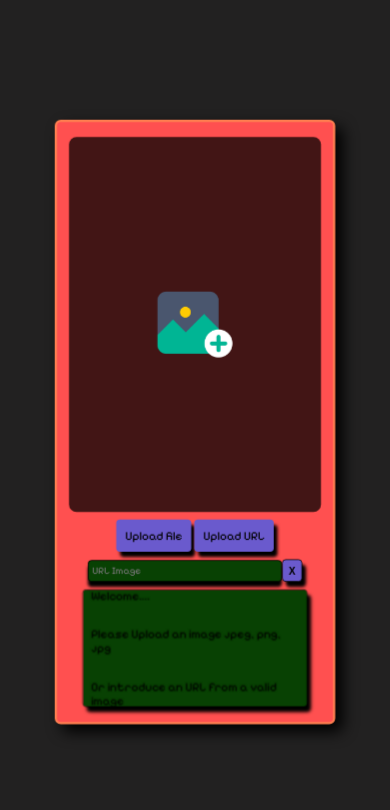
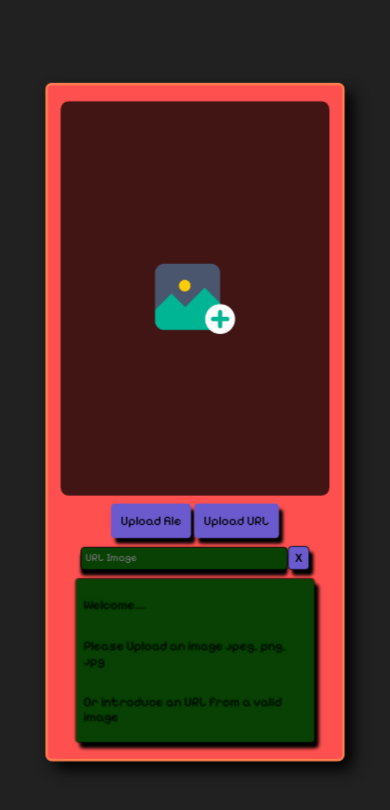
Before and after one commit to Sulkybug/AI_image_Recognition, a plain HTML site: page index.html in a window 390 px wide. Drawn offline with Linux system fonts and the light colour scheme.

Commit message:
fix css responsive

```diff
--- a/style.css
+++ b/style.css
@@ -156,20 +156,23 @@ body {
 @media (max-width: 800px) {
   body {
     width: 95%;
-    width: 95%;
-    scale: 0.75;
+    scale: 0.8;
+  }
+
+  body {
+    height: 95vh;
   }
 
   .image,
   .imgBox {
     width: 90%;
     height: 90%;
-    overflow: scroll;
   }
 
   .descriptionBox {
     width: 85%;
     overflow: scroll;
+    height: 280px;
   }
 
   #link {
```
